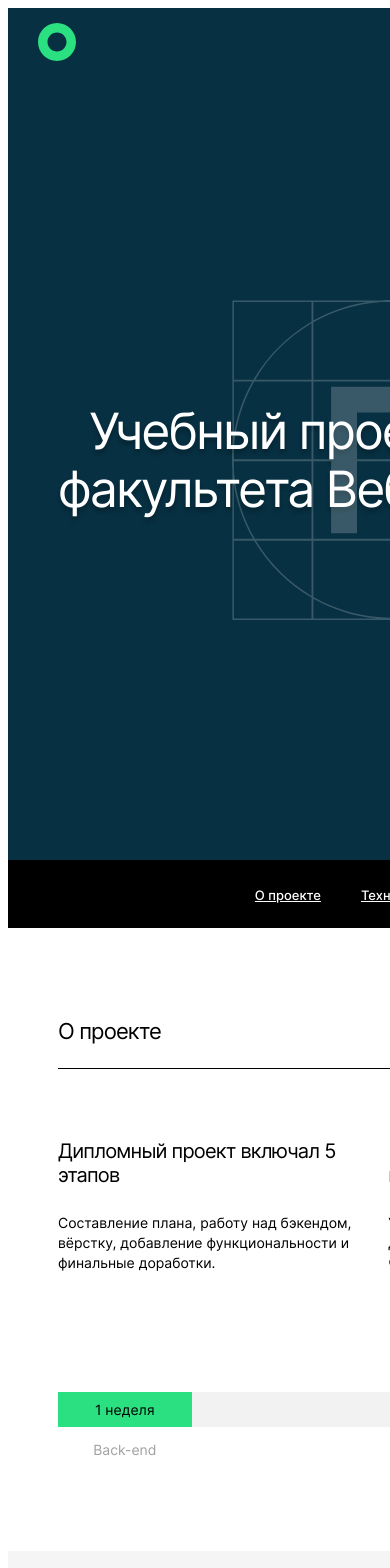
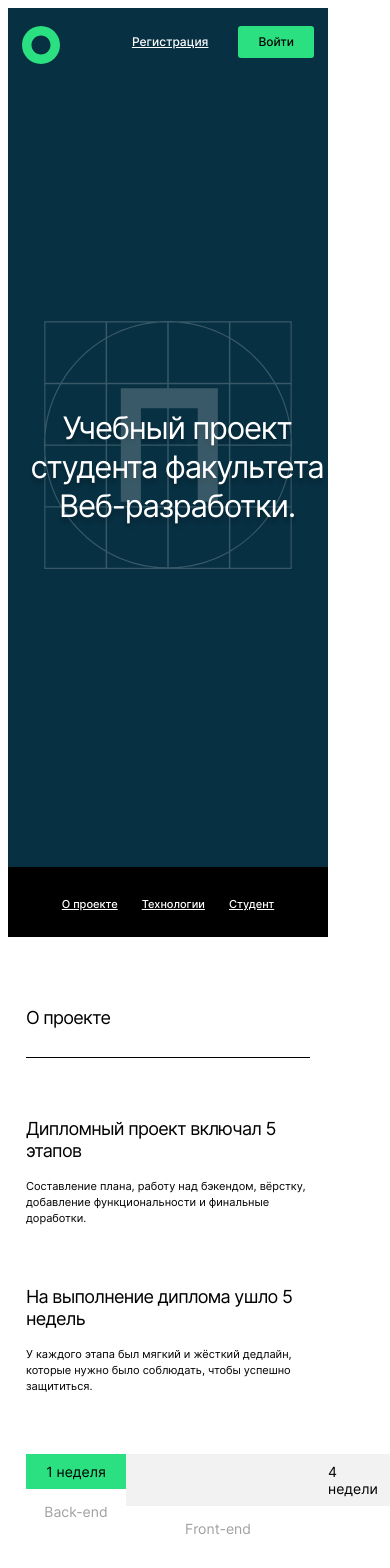
Before and after one commit to xenoxil/movies-explorer-frontend, a React (Create React App) app in the folder movies-explorer-frontend/: page /landing in a window 390 px wide. Shown: the top 1568 px of the page. Built offline with nearby package versions, Linux system fonts and the light colour scheme.

Commit message:
сделать лендинг 320

```diff
--- a/movies-explorer-frontend/src/components/AboutProject/AboutProject.css
+++ b/movies-explorer-frontend/src/components/AboutProject/AboutProject.css
@@ -11,6 +11,16 @@
         width:668px;
         padding: 0 50px;
     }}
+
+    @media screen and (max-width:767px) {
+        .aboutProject{
+            width: 284px;
+            padding: 0 18px;
+            margin:0;
+        }
+    }
+
+
 
 .aboutProject__title{
     width:1140px;
@@ -36,6 +46,17 @@ color: #000000;
         padding:90px 0 23px;
     }}
 
+    @media screen and (max-width:767px) {
+        .aboutProject__title{
+            width:284px;
+            padding:70px 0 28px;
+            border-bottom: 1px solid #000000;
+        font-size: 18px;
+        line-height: 22px;
+        }
+    }
+
+
 .aboutProject__step-title{
 margin:70px 0 0;
 text-align: start;
@@ -48,10 +69,23 @@ letter-spacing: -0.04em;
 
 color: #000000;
 }
+
+@media screen and (max-width:767px) {
+    .aboutProject__step-title{
+        margin:60px 0 0;
+        font-size: 18px;
+        line-height: 22px;
+        }
+}
 .aboutProject__steps{
 display: flex;
 justify-content: space-between;
 }
+
+@media screen and (max-width: 767px){
+    .aboutProject__steps{
+        display: block;
+        }}
 
 .aboutProject__step-description{
 margin:26px 0 0;
@@ -64,6 +98,15 @@ line-height: 20px;
 color: #000000;
 }
 
+@media screen and (max-width:767px) {
+    .aboutProject__step-description{
+        margin:16px 0 0;
+        font-size: 11px;
+        line-height: 16px;
+
+        }
+}
+
 .aboutProject__progressRow{
     display:flex;
     margin:03px 0 121px;
@@ -73,12 +116,27 @@ color: #000000;
 
         margin:119px 0 93px;
     }}
+
+    @media screen and (max-width:767px) {
+        .aboutProject__progressRow{
+            margin:60px 0 93px;
+        }}
+
 .aboutProject__backend{
     width:228px;
 }
+@media screen and (max-width:767px) {
+    .aboutProject__backend{
+        width:100px;
+    }}
 .aboutProject__frontend{
     width:912px;
 }
+
+@media screen and (max-width:767px) {
+    .aboutProject__frontend{
+        width:184px;
+    }}
 
 
 
@@ -107,6 +165,11 @@ margin:0;
     padding: 9px 356px;
 }
 
+@media screen and (max-width:767px) {
+    .aboutProject__progress-frontend{
+        padding: 11px 53px;
+    }}
+
 @media screen and (max-width: 1279px){
     .aboutProject__progress-frontend{
         padding: 9px 202px;
--- a/movies-explorer-frontend/src/components/Header/Header.css
+++ b/movies-explorer-frontend/src/components/Header/Header.css
@@ -8,6 +8,12 @@
     .header{
     padding: 15px 30px 15px;
 }
+}
+@media screen and (max-width:767px) {
+    .header{
+        width:292px;
+        padding: 18px 14px;
+    }
 }
 
 
--- a/movies-explorer-frontend/src/components/NavTab/NavTab.css
+++ b/movies-explorer-frontend/src/components/NavTab/NavTab.css
@@ -9,6 +9,13 @@
     padding:24px 246px;
     width:calc(768px - 246px*2);
 }}
+
+@media screen and (max-width:767px) {
+    .navTab{
+        width:214px;
+        padding:25px 53px;
+    }
+}
 
 
 
@@ -23,6 +30,13 @@
     margin-right: 40px;
 }
 
+@media screen and (max-width:767px) {
+    .navTab__link{
+        font-size: 11px;
+        margin-right: 24px;
+    }
+}
+
 .navTab__link:last-of-type{
     margin-right:0;
 }
--- a/movies-explorer-frontend/src/components/Promo/Promo.css
+++ b/movies-explorer-frontend/src/components/Promo/Promo.css
@@ -8,6 +8,13 @@
     .promo {
       width:768px;
       min-height:784px;
+    }
+}
+
+@media screen and (max-width:767px) {
+    .promo {
+      width: 320px;
+      min-height:570px;
     }
 }
 
@@ -31,6 +38,17 @@ border-radius: 0px;
     right:224px;
 }
 }
+@media screen and (max-width:767px) {
+    .promo__logo {
+        width:248px;
+        height:248px;
+        position: absolute;
+        left: 11.25%;
+        right: 11.25%;
+        top: 30.42%;
+        bottom: 34.65%;
+    }
+}
 
 
 .promo__text{
@@ -50,12 +68,13 @@ width: 730px;
 @media screen and (max-width:1279px) {
     .promo__text{
         padding:326px 9px 342px;
-        font-family: Inter, Arial, Helvetica, sans-serif;
-    font-style: normal;
-    font-weight: 400;
-    font-size: 50px;
-    line-height: 58px;
-    letter-spacing: -0.04em;
-    border:0px;
-    color: #FFFFFF;
     }}
+
+    @media screen and (max-width:767px) {
+        .promo__text{
+            padding:207px auto 246px;
+        font-size: 31px;
+        line-height: 39px;
+        width:100%;
+
+        }}
```
